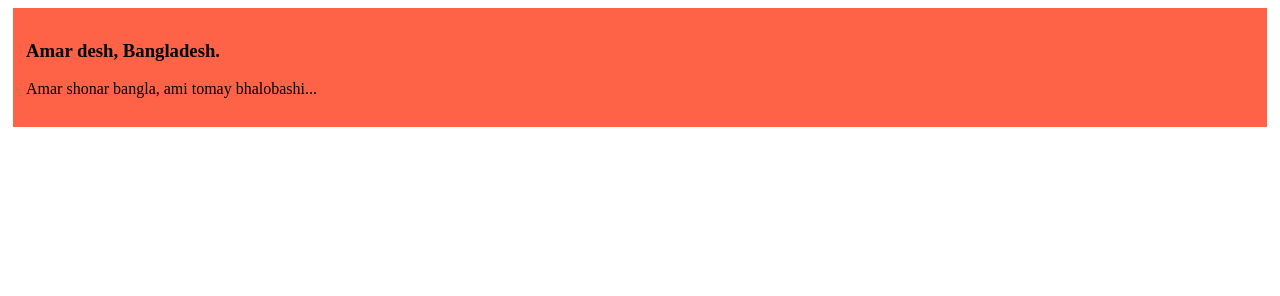
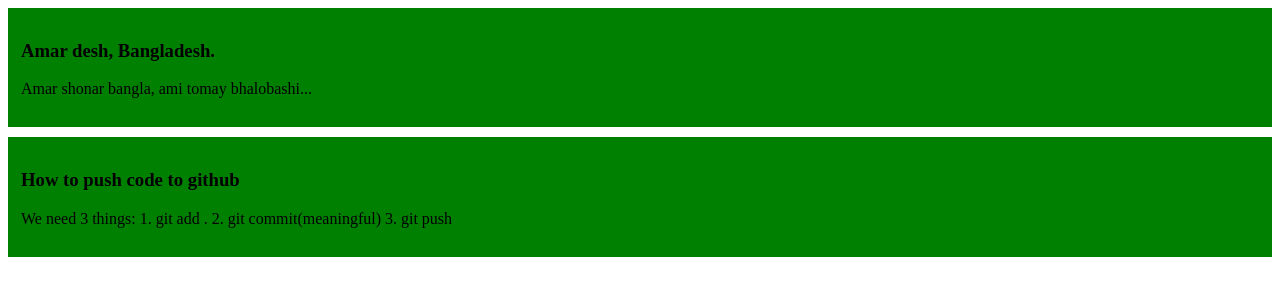
Before and after one commit to Ifrain-glitch/my-simple-website2, a plain HTML site: page index.html in a window 1280 px wide. Drawn offline with Linux system fonts and the light colour scheme.

Commit message:
first simple web2

```diff
--- a/index.html
+++ b/index.html
@@ -15,5 +15,14 @@
             Amar shonar bangla, ami tomay bhalobashi...
         </p>
     </div>
+    <div>
+        <h3>How to push code to github</h3>
+        <p>
+            We need 3 things:
+            1. git add .
+            2. git commit(meaningful)
+            3. git push
+        </p>
+    </div>
 </body>
 </html>
--- a/styles/blog.css
+++ b/styles/blog.css
@@ -1,5 +1,5 @@
 div {
-    background-color: tomato;
+    background-color: green;
     padding: 13px;
-    margin: 5px;
+    margin-bottom: 10px;
 }
```
